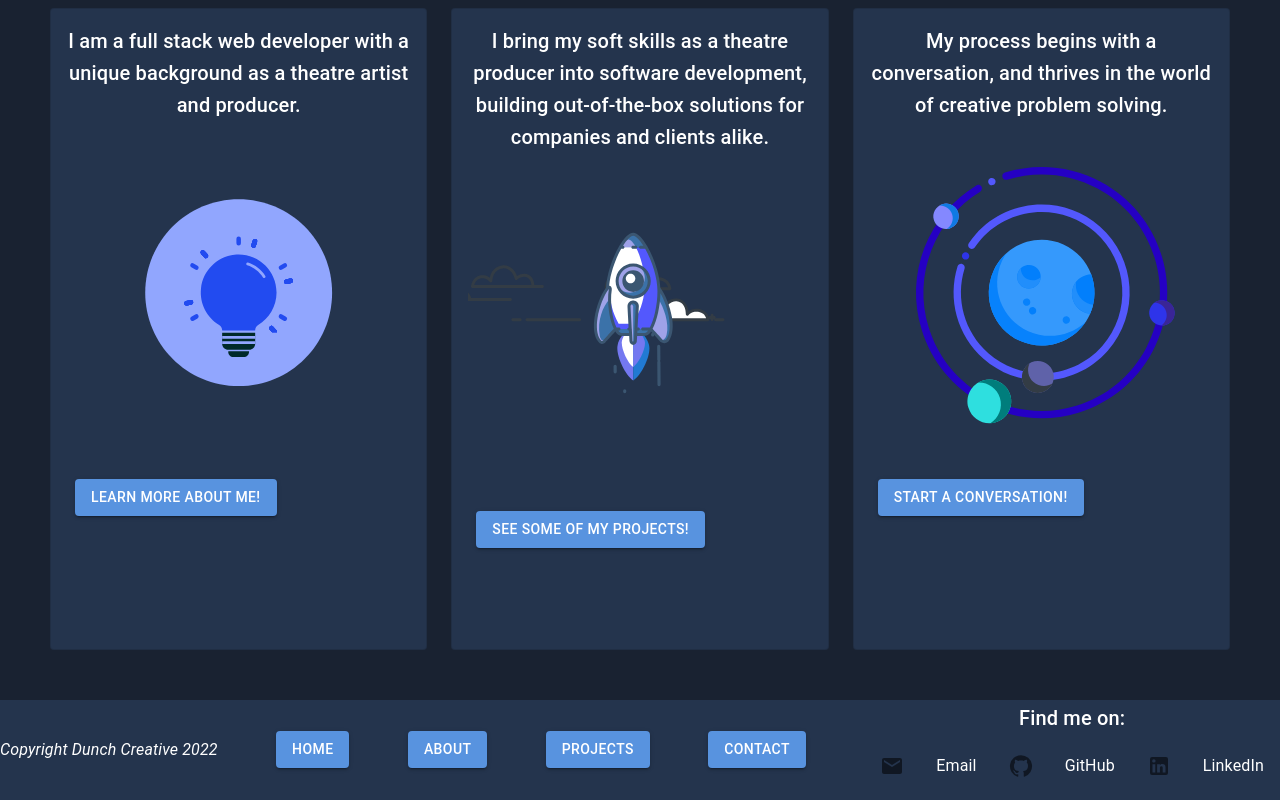
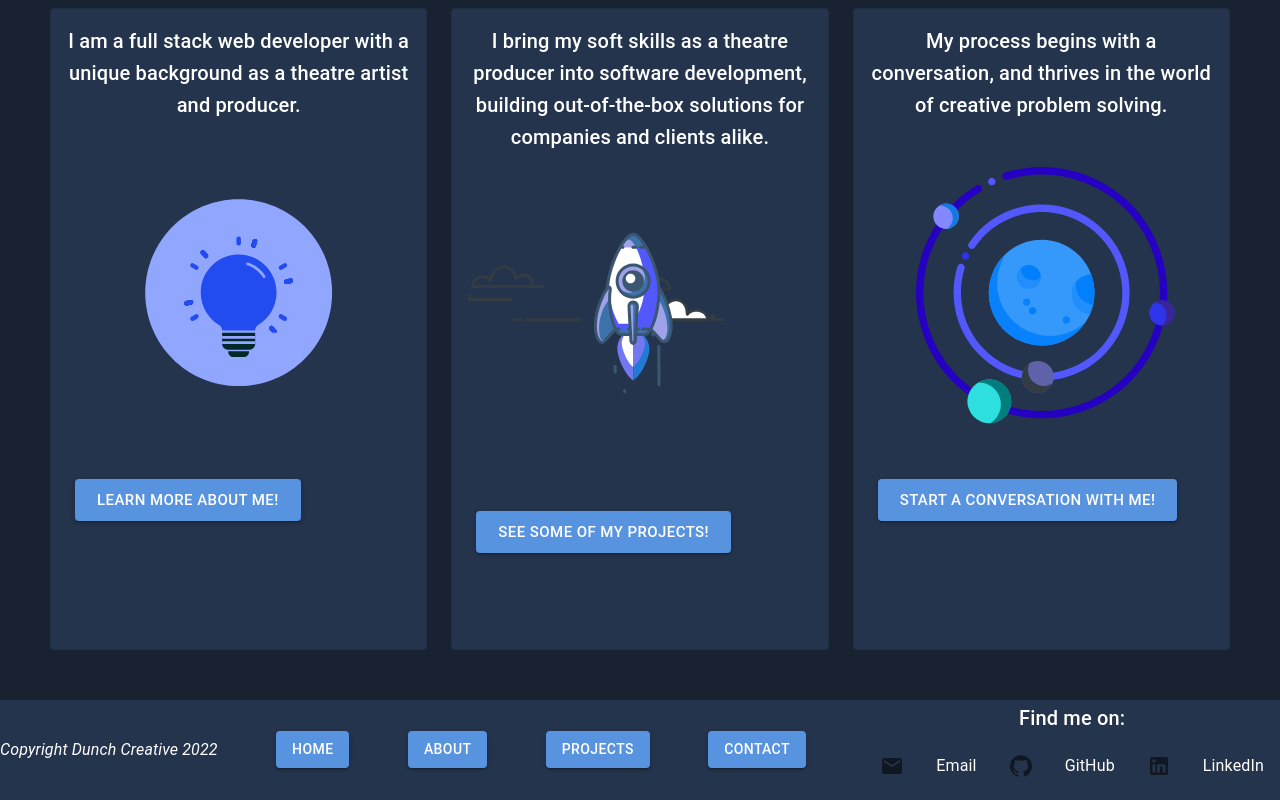
Before and after one commit to Kieran-Dunch/dunch-creative, a React (Create React App) app: page / in a window 1280 px wide. Shown: the part 602-1402 px from the top of the page. Built offline with nearby package versions, Linux system fonts and the light colour scheme.

Commit message:
added calls to action

```diff
--- a/src/components/CardList.js
+++ b/src/components/CardList.js
@@ -43,7 +43,7 @@ export default function CardList() {
             </Typography>
             <CardMedia id="lightbulb" style={{ margin: "75px" }}></CardMedia>
             <CardActions>
-              <Button color="primary" variant="contained">
+              <Button size="large" color="primary" variant="contained">
                 Learn more about me!
               </Button>
             </CardActions>
@@ -59,7 +59,7 @@ export default function CardList() {
             </Typography>
             <CardMedia id="rocket"></CardMedia>
             <CardActions>
-              <Button color="primary" variant="contained">
+              <Button size="large" color="primary" variant="contained" bottom>
                 See some of my projects!
               </Button>
             </CardActions>
@@ -75,8 +75,8 @@ export default function CardList() {
             </Typography>
             <CardMedia id="orbit"></CardMedia>
             <CardActions>
-              <Button color="primary" variant="contained">
-                Start a conversation!
+              <Button size="large" color="primary" variant="contained">
+                Start a conversation with me!
               </Button>
             </CardActions>
           </CardContent>
--- a/src/components/Footer.js
+++ b/src/components/Footer.js
@@ -17,6 +17,7 @@ export default function Footer() {
   const pages = ["Home", "About", "Projects", "Contact"];
 
   return (
+    // <Box position="sticky" sx={{ width: "100%", position: "absolute", bottom: "0" }}>
     <footer>
       <Box
         sx={{
@@ -69,5 +70,6 @@ export default function Footer() {
         </Box>
       </Box>
     </footer>
+    // </Box>
   );
 }
```
